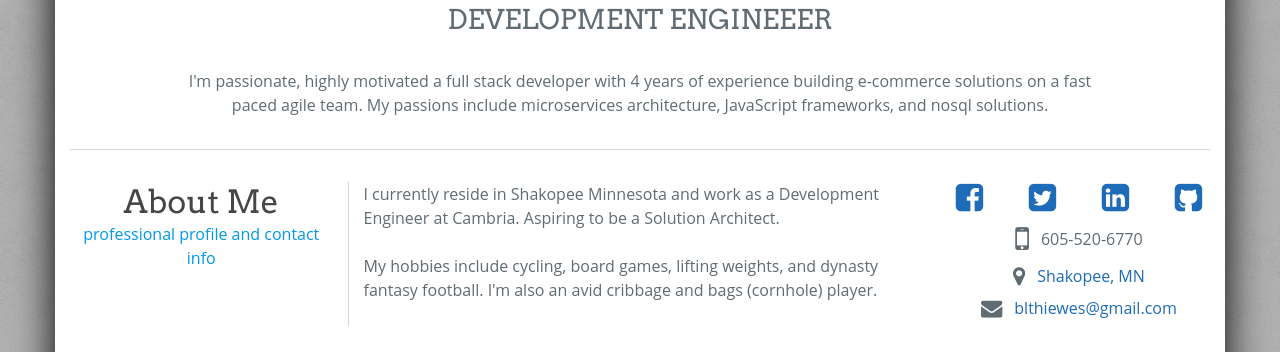
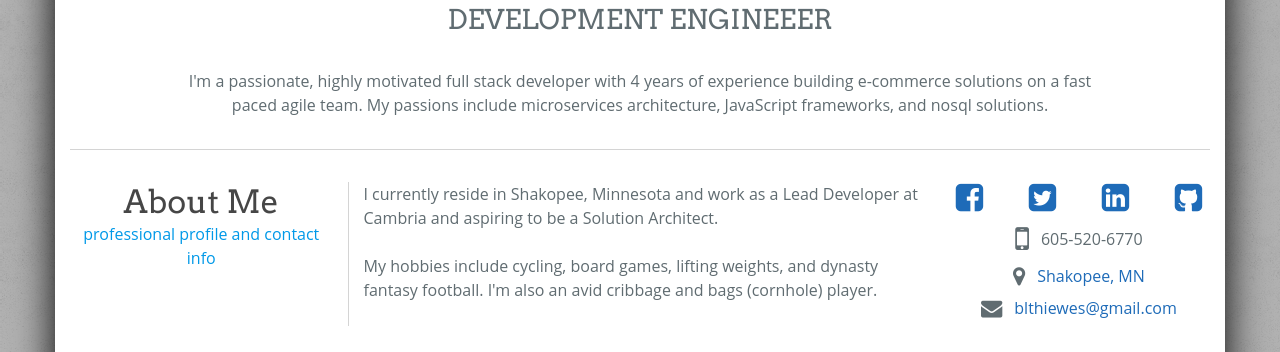
Before and after one commit to blthiewes/BrentThiewes, a plain HTML site: page index.html in a window 1280 px wide. Shown: the part 179-531 px from the top of the page. Drawn offline with nearby package versions, Linux system fonts and the light colour scheme; files whose address does not match are found by name.

Commit message:
Update index.html

```diff
--- a/index.html
+++ b/index.html
@@ -30,7 +30,7 @@
     </div>
     <div class="row description">
         <div class="col-xs-10 col-xs-offset-1 text-center">
-            I'm passionate, highly motivated a full stack developer with 4 years of experience building e-commerce solutions on a
+            I'm a passionate, highly motivated full stack developer with 4 years of experience building e-commerce solutions on a
             fast paced agile team. My passions include microservices architecture, JavaScript frameworks, and nosql solutions.
         </div>
     </div>
@@ -48,10 +48,11 @@
         <div class="col-xs-12 col-sm-12 col-md-9 section-content">
             <div class="row period-div text-left">
                 <div class="col-sm-8 col-md-8 col-lg-8 line">
-                    I currently reside in Shakopee Minnesota and work as a Development Engineer at Cambria. Aspiring to be a Solution Architect.
+                    I currently reside in Shakopee, Minnesota and work as a Lead Developer at Cambria and aspiring to be a Solution Architect.
                     <br>
                     <br>
-                    My hobbies include cycling, board games, lifting weights, and dynasty fantasy football. I'm also an avid cribbage  and bags (cornhole) player.
+                    My hobbies include cycling, board games, lifting weights, and dynasty fantasy football. I'm also an avid cribbage
+                    and bags (cornhole) player.
                 </div>
                 <div class="col-sm-4 col-md-4 col-lg-4">
                     <div class="row text-center">
```
